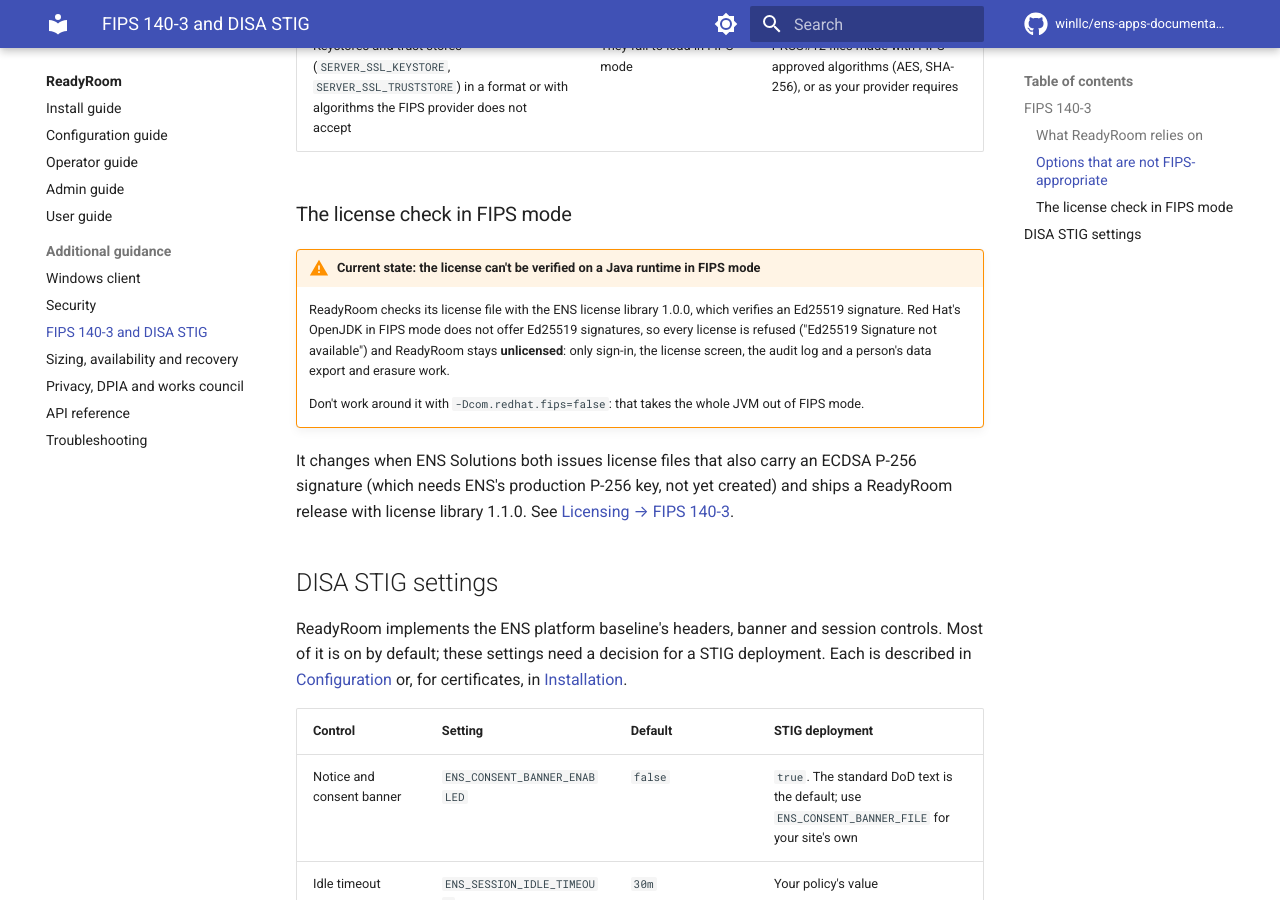
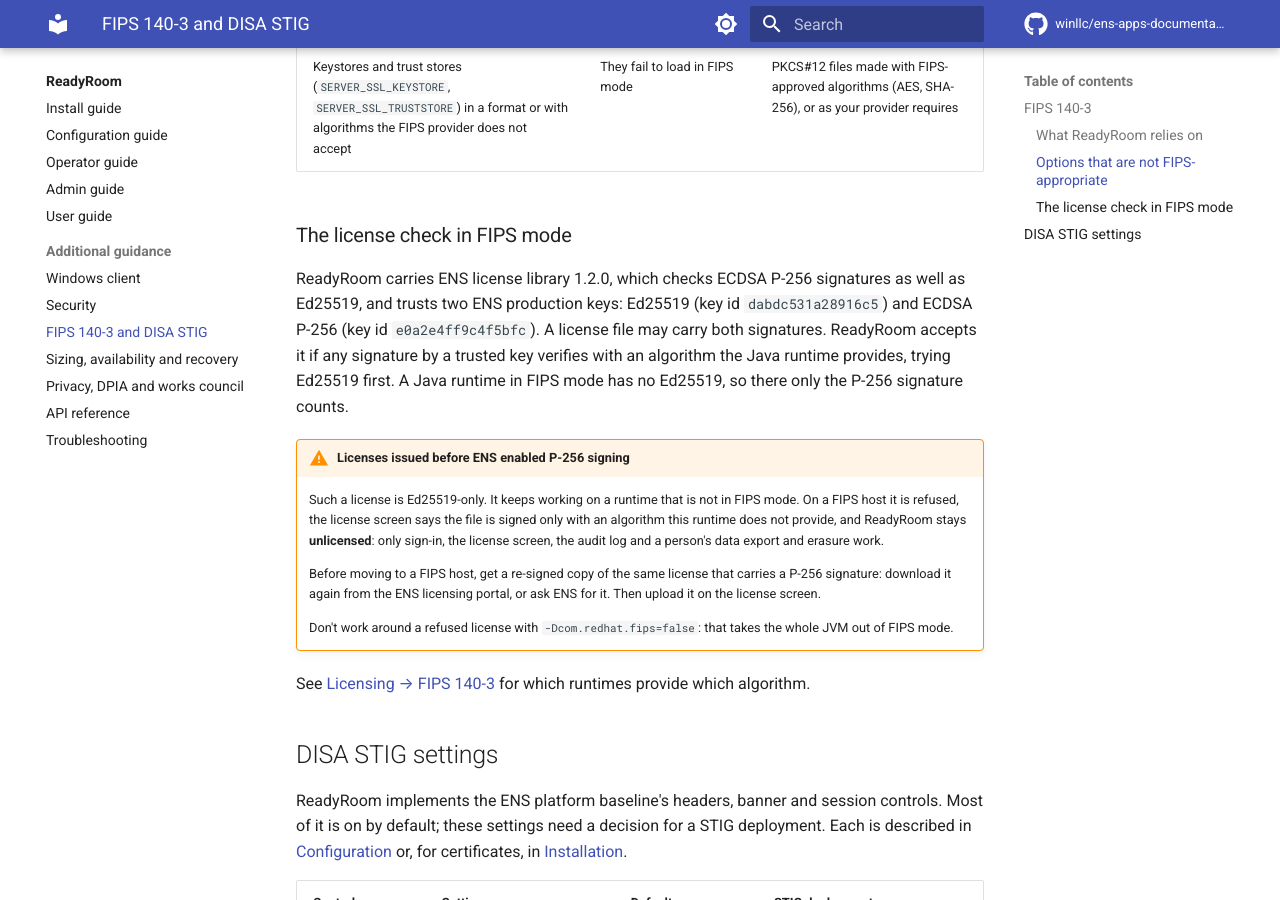
Before and after one commit to winllc/ens-apps-documentation, an MkDocs documentation site: the page built from docs/readyroom/fips-and-stig.md, in a window 1280 px wide and 900 px high, scrolled down 2338 px. Built offline with MkDocs 1.6.1 and Material for MkDocs 9.7.7, drawn with Linux system fonts in a browser that asks for light colours; comment, search, counter and statistics services are not loaded; some of the changed text lies outside the part shown.

Commit message:
ReadyRoom FIPS: license library 1.2.0 accepts the P-256 signature
Co-Authored-By: Claude Opus 5.5 <noreply@anthropic.com>
Claude-Session: https://claude.ai/code/session_01R2Q6XtDB8DfVmiejzJGwBh

```diff
--- a/docs/readyroom/fips-and-stig.md
+++ b/docs/readyroom/fips-and-stig.md
@@ -32,11 +32,12 @@ the NSS FIPS module through `SunPKCS11-NSS-FIPS`, and the system crypto policy.
 | OCSP and CRL fetches, and the certificate path check | The JDK's PKIX validator. SHA-1 appears only in the OCSP request's CertID (RFC 6960), which names a certificate and is not a signature |
 | SHA-256 | The audit hash chain, the pull-API token hashes and the session id fingerprints |
 | `SecureRandom` | Session ids, CSRF tokens, CSP nonces and tokens |
-| Ed25519 | The license signature: see [The license check in FIPS mode](#the-license-check-in-fips-mode) |
+| Ed25519 or ECDSA P-256 | The license signature: see [The license check in FIPS mode](#the-license-check-in-fips-mode) |
 
 !!! warning "Not tested in FIPS mode"
-    - **ReadyRoom itself** has no CI job that runs it on a Java runtime in FIPS mode. The license
-      library's own FIPS test (below) is the only FIPS-mode test.
+    - **ReadyRoom itself.** None of its CI jobs runs it on a Java runtime in FIPS mode. Its copy
+      of the license library's tests simulates a runtime without Ed25519; for the library's checks
+      on real FIPS-mode runtimes, see [Licensing → FIPS 140-3](../licensing.md#fips-140-3).
     - **Windows (Kerberos) sign-in** uses the JDK's Kerberos with the keytab's encryption types; it
       has not been run on a Java runtime in FIPS mode.
     - **The Windows client** runs in Windows PowerShell and uses Windows' own TLS. It asks for TLS
@@ -63,17 +64,27 @@ These weaken what FIPS mode protects and should stay off in a FIPS deployment.
 
 ### The license check in FIPS mode
 
-!!! warning "Current state: the license can't be verified on a Java runtime in FIPS mode"
-    ReadyRoom checks its license file with the ENS license library 1.0.0, which verifies an Ed25519
-    signature. Red Hat's OpenJDK in FIPS mode does not offer Ed25519 signatures, so every license
-    is refused ("Ed25519 Signature not available") and ReadyRoom stays **unlicensed**: only sign-in,
-    the license screen, the audit log and a person's data export and erasure work.
+ReadyRoom carries ENS license library 1.2.0, which checks ECDSA P-256 signatures as well as
+Ed25519, and trusts two ENS production keys: Ed25519 (key id `dabdc531a28916c5`) and ECDSA P-256
+(key id `e0a2e4ff9c4f5bfc`). A license file may carry both signatures. ReadyRoom accepts it if any
+signature by a trusted key verifies with an algorithm the Java runtime provides, trying Ed25519
+first. A Java runtime in FIPS mode has no Ed25519, so there only the P-256 signature counts.
 
-    Don't work around it with `-Dcom.redhat.fips=false`: that takes the whole JVM out of FIPS mode.
+!!! warning "Licenses issued before ENS enabled P-256 signing"
+    Such a license is Ed25519-only. It keeps working on a runtime that is not in FIPS mode. On a
+    FIPS host it is refused, the license screen says the file is signed only with an algorithm this
+    runtime does not provide, and ReadyRoom stays **unlicensed**: only sign-in, the license screen,
+    the audit log and a person's data export and erasure work.
 
-It changes when ENS Solutions both issues license files that also carry an ECDSA P-256 signature
-(which needs ENS's production P-256 key, not yet created) and ships a ReadyRoom release with license
-library 1.1.0. See [Licensing → FIPS 140-3](../licensing.md#fips-140-3).
+    Before moving to a FIPS host, get a re-signed copy of the same license that carries a P-256
+    signature: download it again from the ENS licensing portal, or ask ENS for it. Then upload it
+    on the license screen.
+
+    Don't work around a refused license with `-Dcom.redhat.fips=false`: that takes the whole JVM
+    out of FIPS mode.
+
+See [Licensing → FIPS 140-3](../licensing.md#fips-140-3) for which runtimes provide which
+algorithm.
 
 ## DISA STIG settings
 
```
